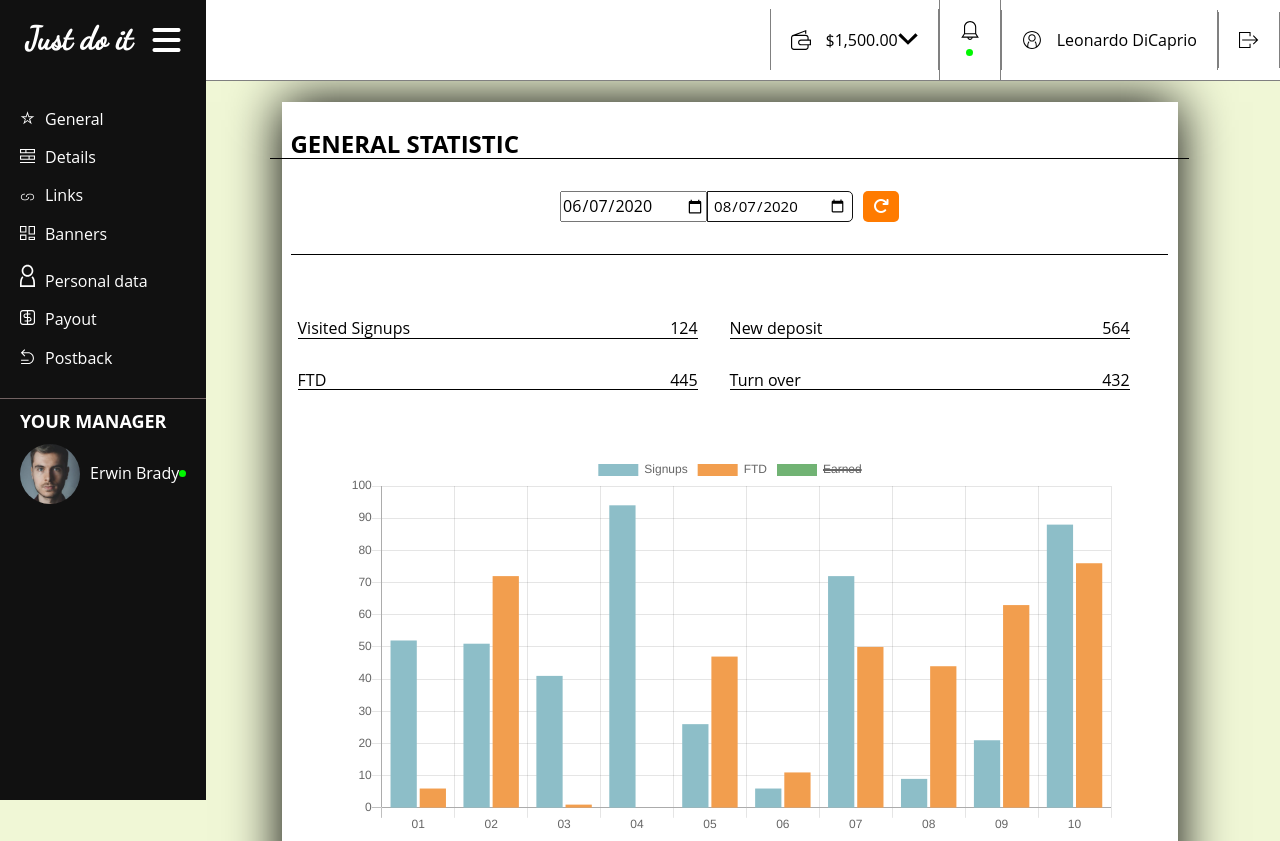
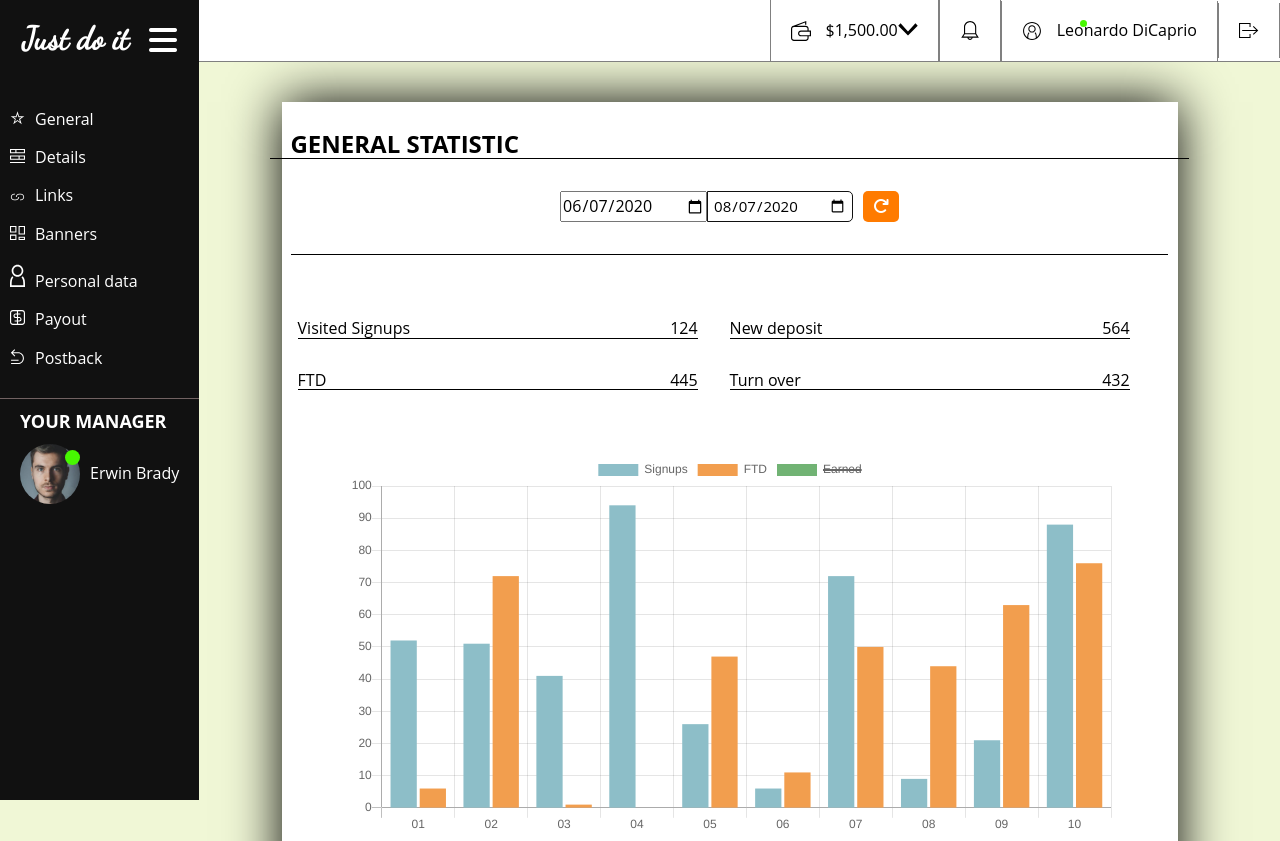
Before and after one commit to MaciekLubocki/Dashboard, a website: page src/index.html in a window 1280 px wide. Shown: the top 841 px of the page. Drawn offline with nearby package versions, Linux system fonts and the light colour scheme; files that its build step writes are made by us from their sources.

Commit message:
code formating upgrade, menu and pseudo elements add

```diff
--- a/src/index.html
+++ b/src/index.html
@@ -28,19 +28,19 @@
 
 <ul class="sidebar a13">
 
-<li><a href="#"><img src="/images/general.svg" alt="">General</a></li>
+<li class="sidebar-elements a13"><a href="#"><img src="/images/general.svg" alt="general">General</a></li>
 
-<li><a href="#"><img src="/images/details.svg" alt="">Details</a></li>
+<li class="sidebar-elements a13"><a href="#"><img src="/images/details.svg" alt="details">Details</a></li>
 
-<li><a href="#"><img src="/images/links.svg" alt="">Links</a></li>
+<li class="sidebar-elements"><a href="#"><img src="/images/links.svg" alt="links">Links</a></li>
 
-<li><a href="#"><img src="/images/banners.svg" alt="">Banners</a></li>
+<li class="sidebar-elements"><a href="#"><img src="/images/banners.svg" alt="banners">Banners</a></li>
 
-<li><a href="#"><img src="/images/personaldata.svg" alt="">Personal data</a></li>
+<li class="sidebar-elements"><a href="#"><img src="/images/personaldata.svg" alt="personaldata">Personal data</a></li>
 
-<li><a href="#"><img src="/images/payout.svg" alt="">Payout</a></li>
+<li class="sidebar-elements"><a href="#"><img src="/images/payout.svg" alt="payout">Payout</a></li>
 
-<li class='a13'><a href="#"><img src="/images/postback.svg" alt="">Postback</a></li>
+<li class="sidebar-elements"><a href="#"><img src="/images/postback.svg" alt="postback">Postback</a></li>
 
 
 </ul>
@@ -49,7 +49,7 @@
 
 <h1>YOUR MANAGER</h1>
 
-<div class="side-picture img-s">
+<div class="side-picture img-s-2">
 <img src="/images/manager2.jpg" alt="manager">
 <p>Erwin Brady</p>
 </div>
--- a/src/js/script.js
+++ b/src/js/script.js
@@ -39,6 +39,8 @@ var chart = new Chart(ctx, {
 /*menu*/
 function toggleMenu(visible) {
   document.querySelector('.sidebar').classList.toggle('show', visible);
+  document.querySelector('.img-s:hover::after').classList.toggle('roll', visible);
+
 }
 
 document.querySelector('.fa-bars').addEventListener('click', function(e) {
--- a/src/sass/_layout.scss
+++ b/src/sass/_layout.scss
@@ -50,7 +50,13 @@ body {
 }
 
 
-@keyframes .Xa13 {
+.sidebar-elements:hover {
+background: rgb(48, 46, 46);
+border-left:5px  solid orange;
+}
+
+
+.Xa13 {
   border: 0.1px solid yellow;
 }
 
@@ -64,14 +70,12 @@ body {
   border-bottom: 1px solid rgb(114, 98, 98);
 }
 
-
 .sidebar li {
   left: 0px;
   list-style: none;
   color: $side-font-color;
-  margin: 10px;
+  padding: 10px 0px 10px 0px;
 }
-
 
 ul img {
   width: 15px;
@@ -85,6 +89,12 @@ a {
   color: $side-font-color;
   list-style: none;
   text-decoration: none;
+  }
+
+a:hover {
+  color: $side-font-color;
+  text-decoration: none !important;
+
 }
 
 a span:hover {
@@ -143,24 +153,68 @@ a:active {
     height: 60px;
     border-radius: 100%;
     margin-right: 10px;
+    position: relative;
   }
+}
 
+// .img-s::after{
+//   content: '';
+//   display: inline-block;
+//   width: 7px;
+//   height: 7px;
+//   -moz-border-radius: 7.5px;
+//   -webkit-border-radius: 7.5px;
+//   border-radius: 7.5px;
+//   background-color: #00f700;
+//   position: absolute;
+//   top:40px;
+//   left:1000px;
+// }
+
+.img-s::after {
+  margin: 0;
+  padding: 0;
+  position: absolute;
+  width: 7px;
+  height: 7px;
+  background: #47f801;
+  content: '';
+  top: 20px;
+  left: 1080px;
+  border-radius: 50%;
+  transition: .5s all ease-in-out;
+  position: absolute;
 
 }
 
-
-
-.img-s::after{
-  content: '';
-  display: inline-block;
-  width: 7px;
-  height: 7px;
-  -moz-border-radius: 7.5px;
-  -webkit-border-radius: 7.5px;
-  border-radius: 7.5px;
-  background-color: #00f700;
+.img-s:hover::after {
+  background: rgb(241, 245, 0);
+  top: 20px;
+  left: 1080px;
 }
 
+.img-s-2::after {
+  margin: 0;
+  padding: 0;
+  position: absolute;
+  width: 15px;
+  height: 15px;
+  background: #47f801;
+  content: '';
+  top: 450px;
+  left: 65px;
+  border-radius: 50%;
+  transition: .5s all ease-in-out;
+  position: absolute;
+}
+
+.img-s-2:hover::after {
+  top: 0px;
+  left: 0px;
+  top: 445px;
+  left: 65px;
+  background: rgb(241, 245, 0);
+}
 
 .side-picture {
   display: flex;
@@ -168,7 +222,6 @@ a:active {
   text-align: center;
   align-items: center;
 }
-
 
 .container-content {
   position: relative;
@@ -182,13 +235,16 @@ a:active {
   box-shadow: 0px 0px 50px 0px #000;
 }
 
-
 .show {
-
   display: none;
-
 }
 
+.roll {
+  top:0px;
+  left:10px;
+  transform: translate(-5rem, 7.5rem);
+  position: absolute;
+}
 
 .input1 {
   border-radius: 0px 0px 0px 1555px;
@@ -356,6 +412,8 @@ a:active {
 
 .list {
   margin: 2rem;
+  border-collapse: collapse;
+  border-top: 1px solid grey;
 }
 
 .line {
@@ -365,10 +423,11 @@ a:active {
   // margin-bottom:2rem;
   justify-content: space-between;
   align-items: center;
-  border-top: 1px solid #000;
-  border-bottom: 1px solid #000;
+  // border-top: 1px solid #000;
+  // border-bottom: 1px solid #000;
   // padding:20px;
   // padding-right:250px ;
+  border-bottom: 1px solid grey;
   width: 800px;
 }
 
```
Also changed, not shown: dist/css/style.css, dist/index.html, dist/js/script.js, 1 other file.
